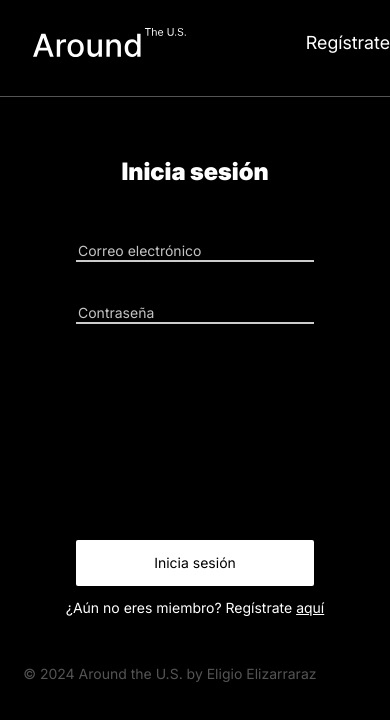
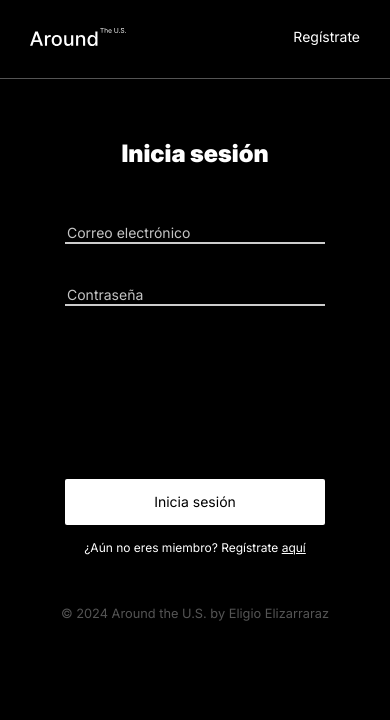
Before and after one commit to elizarrarazeligio/web_project_api_full, a React (Vite) app in the folder frontend/: page /signin in a window 390 px wide. Shown: the top 720 px of the page. Built offline with nearby package versions, Linux system fonts and the light colour scheme.

Commit message:
fix: corrections in Login, Register and Header components to adapt design for mobile version

```diff
--- a/frontend/src/blocks/auth.css
+++ b/frontend/src/blocks/auth.css
@@ -41,3 +41,24 @@
   text-decoration: none;
   opacity: 60%;
 }
+
+@media screen and (max-width: 544px) {
+  .auth {
+    width: 260px;
+  }
+
+  .auth__form {
+    max-width: 100%;
+  }
+
+  .auth__text {
+    font-size: 0.75em;
+    font-weight: 400;
+    line-height: 1.333;
+    margin-top: 15px;
+  }
+
+  .auth__button {
+    margin-top: 137px;
+  }
+}
--- a/frontend/src/blocks/footer.css
+++ b/frontend/src/blocks/footer.css
@@ -18,6 +18,10 @@
     width: 80%;
     max-width: 581px;
   }
+
+  .footer__copyright {
+    text-align: center;
+  }
 }
 
 @media screen and (max-width: 544px) {
@@ -28,7 +32,7 @@
   }
 
   .footer__copyright {
-    font-size: 0.875em;
+    font-size: 0.8em;
     line-height: 1.21;
   }
 }
--- a/frontend/src/blocks/header.css
+++ b/frontend/src/blocks/header.css
@@ -5,6 +5,7 @@
   width: 68.75%;
   max-width: 880px;
   margin: 0 auto;
+  position: relative;
 }
 
 .header__content {
@@ -17,7 +18,7 @@
   width: 19.66%;
 }
 
-.header__text {
+.header__menu {
   font-size: 1.125em;
   font-weight: 400;
   line-height: 1.2222;
@@ -33,10 +34,25 @@
   color: #a9a9a9;
 }
 
+.header__menu-icon {
+  width: 24px;
+  filter: invert();
+  display: none;
+}
+
 .header__line {
   padding-top: 4.66%;
   width: 100%;
   border-bottom: 1px solid #545454;
+}
+
+.header__menu_adaptable {
+  align-items: center;
+  justify-content: center;
+  flex-direction: column;
+  row-gap: 18px;
+  padding-bottom: 28px;
+  display: none;
 }
 
 @media screen and (max-width: 1024px) {
@@ -49,6 +65,54 @@
   .header__logo {
     width: 25%;
   }
+
+  .header__menu_invisible {
+    display: none;
+  }
+
+  .header__menu_active {
+    display: flex;
+    animation: 0.5s slide-in ease-in forwards;
+  }
+
+  .header__menu_inactive {
+    animation: 0.5s slide-out ease-out forwards;
+  }
+
+  @keyframes slide-in {
+    from {
+      display: none;
+      height: 0;
+      opacity: 0;
+      padding-bottom: 0;
+    }
+    to {
+      display: flex;
+      height: 120px;
+      opacity: 1;
+      padding-bottom: 28px;
+    }
+  }
+
+  @keyframes slide-out {
+    from {
+      opacity: 1;
+      display: flex;
+      height: 120px;
+      padding-bottom: 28px;
+    }
+    to {
+      opacity: 0;
+      display: none;
+      height: 0;
+      padding-bottom: 0;
+    }
+  }
+
+  .header__menu-icon {
+    display: flex;
+    cursor: pointer;
+  }
 }
 
 @media screen and (max-width: 544px) {
@@ -58,11 +122,21 @@
   }
 
   .header__logo {
-    width: 39.375%;
-    margin-left: 8.4375%;
+    width: 126px;
+    padding-left: 30px;
   }
 
   .header__line {
-    padding-top: 10%;
+    padding-top: 32px;
+  }
+
+  .header__menu {
+    padding-right: 30px;
+    font-size: 0.875em;
+    line-height: 1;
+  }
+
+  .header__menu-icon {
+    margin-right: 30px;
   }
 }
--- a/frontend/src/components/App.jsx
+++ b/frontend/src/components/App.jsx
@@ -26,7 +26,6 @@ function App() {
   const [currentUser, setCurrentUser] = useState({});
   const [popup, setPopup] = useState(null);
   const [cards, setCards] = useState([]);
-  const [email, setEmail] = useState("");
   const [isLoggedIn, setIsLoggedIn] = useState(false);
 
   const location = useLocation();
@@ -61,7 +60,6 @@ function App() {
       .getUserInfo(jwt)
       .then(({ data }) => {
         setIsLoggedIn(true);
-        setEmail(data.email);
         setCurrentUser(data);
       })
       .catch((err) => console.log(err));
@@ -160,7 +158,6 @@ function App() {
         if (data.token) {
           setCurrentUser((await auth.getUserInfo(data.token)).data);
           setToken(data.token);
-          setEmail(email);
           setIsLoggedIn(true);
           api.headers.Authorization = `Bearer ${data.token}`;
           const redirectPath = location.state?.from?.pathname || "/";
@@ -181,9 +178,9 @@ function App() {
         }}
       >
         <Header
-          email={email}
+          currentUser={currentUser}
           setIsLoggedIn={setIsLoggedIn}
-          setEmail={setEmail}
+          setCurrentUser={setCurrentUser}
         />
         <Routes>
           <Route
--- a/frontend/src/components/Header/Header.jsx
+++ b/frontend/src/components/Header/Header.jsx
@@ -1,10 +1,12 @@
 import { useLocation, useNavigate } from "react-router-dom";
 import logo from "../../assets/images/logo.svg";
+import menuIcon from "../../assets/images/menu.png";
 import { useEffect, useState } from "react";
 import { removeToken } from "../../utils/token";
 
-function Header({ email, setEmail, setIsLoggedIn }) {
+function Header({ currentUser, setCurrentUser, setIsLoggedIn }) {
   const [action, setAction] = useState("");
+  const [menu, setMenu] = useState(false);
   const location = useLocation();
   const navigate = useNavigate();
 
@@ -17,7 +19,8 @@ function Header({ email, setEmail, setIsLoggedIn }) {
   const handleAction = () => {
     if (action == "Cerrar sesión") {
       removeToken();
-      setEmail("");
+      setCurrentUser({});
+      setMenu(false);
       navigate("/login");
       setIsLoggedIn(false);
     }
@@ -28,18 +31,48 @@ function Header({ email, setEmail, setIsLoggedIn }) {
   return (
     <>
       <header className="header">
+        {currentUser.email ? (
+          <div
+            className={`header__menu_adaptable ${
+              menu ? "header__menu_active" : "header__menu_inactive"
+            }`}
+          >
+            <span className="header__user">{currentUser.email}</span>
+            <span className="header__action" onClick={handleAction}>
+              {action}
+            </span>
+          </div>
+        ) : (
+          ""
+        )}
         <div className="header__content">
           <img
             src={logo}
             alt="Logo Alrededor de los Estados Unidos"
             className="header__logo"
           />
-          <div className="header__text">
-            <span className="header__user">{email}</span>
-            <span className="header__action" onClick={handleAction}>
-              {action}
-            </span>
-          </div>
+          {currentUser.email ? (
+            <>
+              <div className="header__menu header__menu_invisible">
+                <span className="header__user">{currentUser.email}</span>
+                <span className="header__action" onClick={handleAction}>
+                  {action}
+                </span>
+              </div>
+              <img
+                className="header__menu-icon"
+                src={menuIcon}
+                alt="Menú para cierre de sesión"
+                onClick={() => setMenu(!menu)}
+              />
+            </>
+          ) : (
+            <div className="header__menu">
+              <span className="header__action" onClick={handleAction}>
+                {action}
+              </span>
+            </div>
+          )}
         </div>
         <div className="header__line"></div>
       </header>
--- a/frontend/src/components/Login/Login.jsx
+++ b/frontend/src/components/Login/Login.jsx
@@ -23,7 +23,7 @@ export default function Login({ handleLogin }) {
   return (
     <section className="auth">
       <h2 className="auth__title">Inicia sesión</h2>
-      <form className="form" noValidate onSubmit={handleSubmit}>
+      <form className="form auth__form" noValidate onSubmit={handleSubmit}>
         <fieldset className="form__format">
           <input
             id="email-input"
--- a/frontend/src/components/Register/Register.jsx
+++ b/frontend/src/components/Register/Register.jsx
@@ -23,7 +23,7 @@ export default function Register({ handleRegister }) {
   return (
     <section className="auth">
       <h2 className="auth__title">Regístrate</h2>
-      <form className="form" noValidate onSubmit={handleSubmit}>
+      <form className="form auth__form" noValidate onSubmit={handleSubmit}>
         <fieldset className="form__format">
           <input
             id="email-input"
```
Also changed, not shown: frontend/src/assets/images/menu.png (added).
